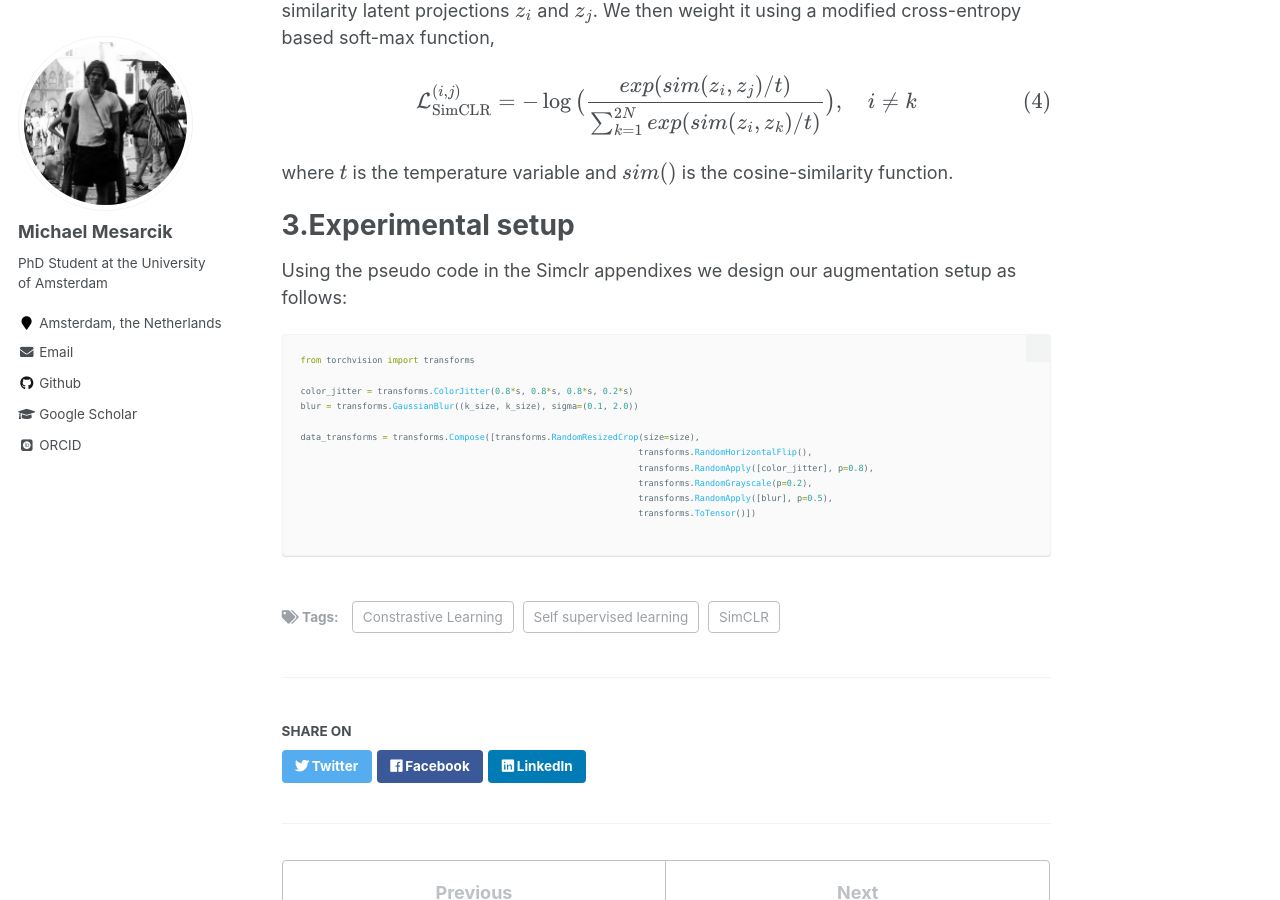
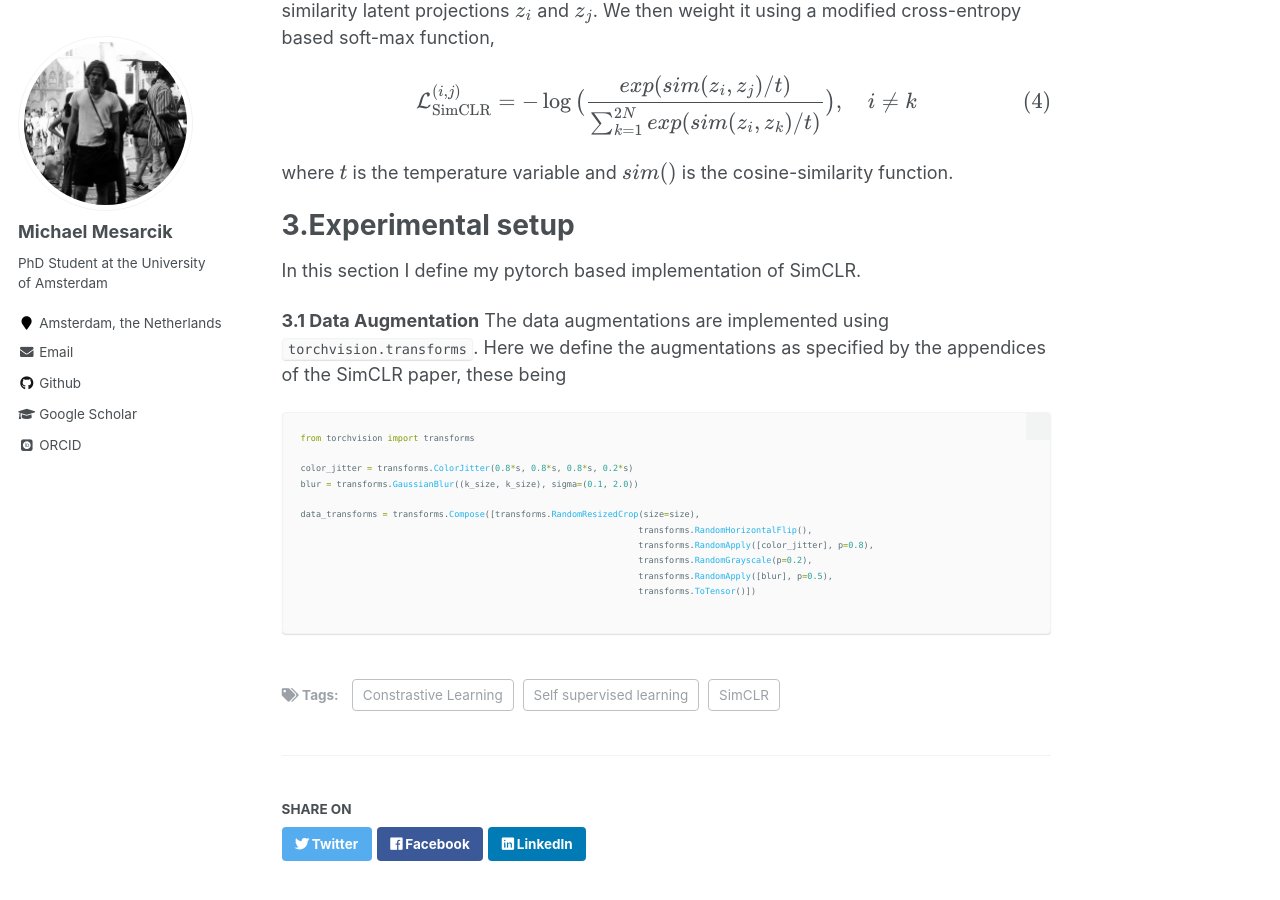
Before and after one commit to mesarcik/mesarcik.github.io, a Jekyll site: the page built from _posts/2021-12-08-blog-post-simclr.md, in a window 1280 px wide and 900 px high, scrolled down 1747 px. Built offline with Jekyll 4.4.1, drawn with Linux system fonts in a browser that asks for light colours; some web fonts are replaced; formulas are drawn with MathJax 3.

Commit message:
blog post updated

````diff
--- a/_posts/2021-12-08-blog-post-simclr.md
+++ b/_posts/2021-12-08-blog-post-simclr.md
@@ -52,9 +52,10 @@ where $$t$$ is the temperature variable and $$sim()$$ is the cosine-similarity f
 
 3.Experimental setup
 ======
+In this section I define my pytorch based implementation of SimCLR.
 
-Using the pseudo code in the Simclr appendixes we design our augmentation setup as follows:
-
+**3.1 Data Augmentation**
+The data augmentations are implemented using `torchvision.transforms`. Here we define the augmentations as specified by the appendices of the SimCLR paper, these being
 
 ```python
 from torchvision import transforms
````
